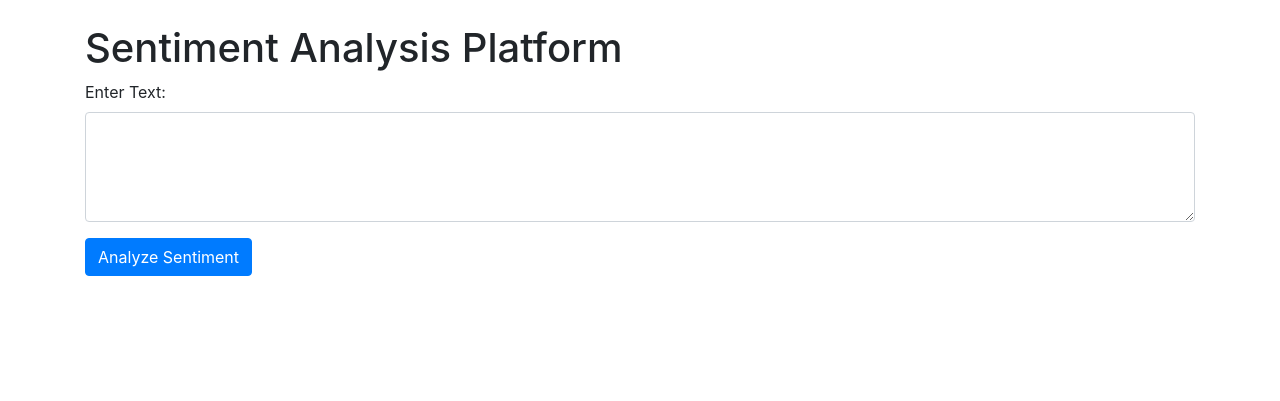
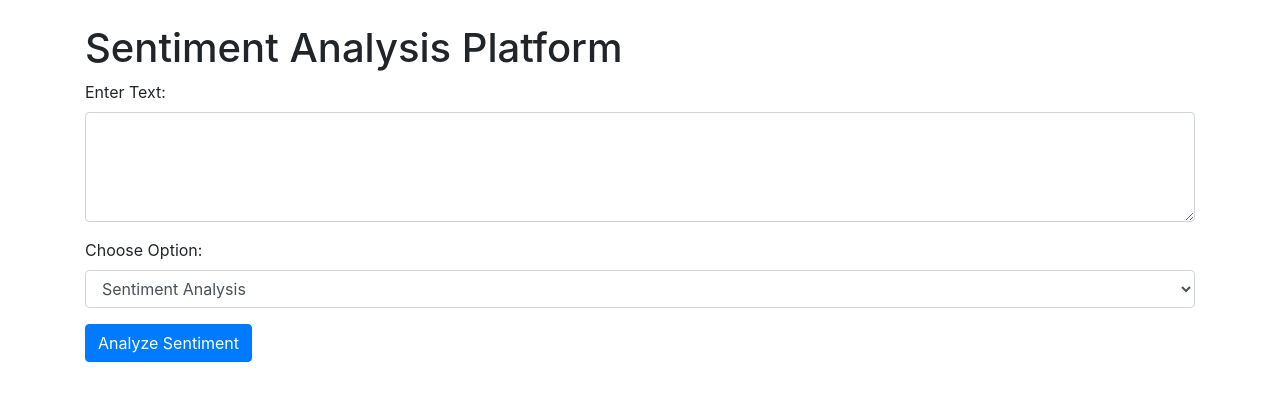
Before and after one commit to Vikranth3140/Restaurant-Review-Analysis-System, a Flask app: page / in a window 1280 px wide. Shown: the top 401 px of the page. Run offline with Flask 3, Linux system fonts and the light colour scheme; some libraries are stand-ins or nearby versions.

Commit message:
"Removed TextBlob sentiment analysis, added Chart.js for visualization, and refactored code to use only VADER sentiment analysis"

```diff
--- a/app.py
+++ b/app.py
@@ -1,8 +1,8 @@
 from flask import Flask, request, render_template
 from nltk.sentiment.vader import SentimentIntensityAnalyzer
-from textblob import TextBlob
 import nltk
 
+# Download necessary NLTK data
 nltk.download('vader_lexicon')
 
 app = Flask(__name__)
@@ -13,31 +13,15 @@ def index():
 
 @app.route('/process', methods=['POST'])
 def process():
-    text = request.form['inputText']
+    input_text = request.form['inputText']
     option = request.form['option']
 
     if option == 'Sentiment':
-        sentiment_scores = analyze_sentiment(text)
-        return render_template('index.html', sentiment_scores=sentiment_scores)
-    else:
-        return render_template('index.html', error_message="Invalid option selected")
+        sid = SentimentIntensityAnalyzer()
+        sentiment_scores = sid.polarity_scores(input_text)
+        return render_template('index.html', sentiment_scores=sentiment_scores, input_text=input_text)
 
-def analyze_sentiment(text):
-    # Using VADER sentiment analysis
-    sia = SentimentIntensityAnalyzer()
-    vader_scores = sia.polarity_scores(text)
-
-    # Using TextBlob sentiment analysis
-    blob = TextBlob(text)
-    textblob_sentiment = blob.sentiment
-
-    return {
-        'vader': vader_scores,
-        'textblob': {
-            'polarity': textblob_sentiment.polarity,
-            'subjectivity': textblob_sentiment.subjectivity
-        }
-    }
+    return render_template('index.html', error_message="Invalid option selected.")
 
 if __name__ == '__main__':
     app.run(debug=True)
--- a/templates/index.html
+++ b/templates/index.html
@@ -5,39 +5,79 @@
     <meta name="viewport" content="width=device-width, initial-scale=1.0">
     <title>Sentiment Analysis Platform</title>
     <link href="https://maxcdn.bootstrapcdn.com/bootstrap/4.0.0/css/bootstrap.min.css" rel="stylesheet">
+    <script src="https://cdn.jsdelivr.net/npm/chart.js"></script>
 </head>
 <body>
     <div class="container">
         <h1 class="mt-4">Sentiment Analysis Platform</h1>
+
         <form method="post" action="/process">
             <div class="form-group">
                 <label for="textInput">Enter Text:</label>
                 <textarea class="form-control" id="textInput" name="inputText" rows="4"></textarea>
             </div>
-            <input type="hidden" name="option" value="Sentiment">
+            <div class="form-group">
+                <label for="optionSelect">Choose Option:</label>
+                <select class="form-control" id="optionSelect" name="option">
+                    <option value="Sentiment">Sentiment Analysis</option>
+                </select>
+            </div>
             <button type="submit" class="btn btn-primary">Analyze Sentiment</button>
         </form>
-        {% if sentiment_scores %}
+
         <div id="sentimentResult" class="mt-4">
-            <h3>Sentiment Analysis Results:</h3>
-            <h4>VADER Sentiment Scores:</h4>
-            <p>Positive: {{ sentiment_scores.vader.pos }}</p>
-            <p>Negative: {{ sentiment_scores.vader.neg }}</p>
-            <p>Neutral: {{ sentiment_scores.vader.neu }}</p>
-            <p>Compound: {{ sentiment_scores.vader.compound }}</p>
-            <h4>TextBlob Sentiment Analysis:</h4>
-            <p>Polarity: {{ sentiment_scores.textblob.polarity }}</p>
-            <p>Subjectivity: {{ sentiment_scores.textblob.subjectivity }}</p>
+            {% if sentiment_scores %}
+                <h3>Sentiment Analysis Results:</h3>
+                <p>VADER Sentiment Scores:</p>
+                <ul>
+                    <li>Positive: {{ sentiment_scores.pos }}</li>
+                    <li>Negative: {{ sentiment_scores.neg }}</li>
+                    <li>Neutral: {{ sentiment_scores.neu }}</li>
+                    <li>Compound: {{ sentiment_scores.compound }}</li>
+                </ul>
+                <div id="sentimentChartContainer" class="mt-4">
+                    <canvas id="sentimentChart"></canvas>
+                </div>
+            {% endif %}
         </div>
-        {% endif %}
-        {% if error_message %}
-        <div id="errorMessage" class="mt-4">
-            <div class="alert alert-danger" role="alert">
-                {{ error_message }}
-            </div>
-        </div>
-        {% endif %}
+
+        <script>
+            {% if sentiment_scores %}
+                var ctx = document.getElementById('sentimentChart').getContext('2d');
+                var sentimentChart = new Chart(ctx, {
+                    type: 'bar',
+                    data: {
+                        labels: ['Positive', 'Negative', 'Neutral', 'Compound'],
+                        datasets: [{
+                            label: 'Sentiment Scores',
+                            data: [{{ sentiment_scores.pos }}, {{ sentiment_scores.neg }}, {{ sentiment_scores.neu }}, {{ sentiment_scores.compound }}],
+                            backgroundColor: [
+                                'rgba(75, 192, 192, 0.2)',
+                                'rgba(255, 99, 132, 0.2)',
+                                'rgba(255, 206, 86, 0.2)',
+                                'rgba(153, 102, 255, 0.2)'
+                            ],
+                            borderColor: [
+                                'rgba(75, 192, 192, 1)',
+                                'rgba(255, 99, 132, 1)',
+                                'rgba(255, 206, 86, 1)',
+                                'rgba(153, 102, 255, 1)'
+                            ],
+                            borderWidth: 1
+                        }]
+                    },
+                    options: {
+                        scales: {
+                            y: {
+                                beginAtZero: true
+                            }
+                        }
+                    }
+                });
+            {% endif %}
+        </script>
     </div>
+
     <script src="https://code.jquery.com/jquery-3.2.1.slim.min.js"></script>
     <script src="https://cdnjs.cloudflare.com/ajax/libs/popper.js/1.12.9/umd/popper.min.js"></script>
     <script src="https://maxcdn.bootstrapcdn.com/bootstrap/4.0.0/js/bootstrap.min.js"></script>
```
